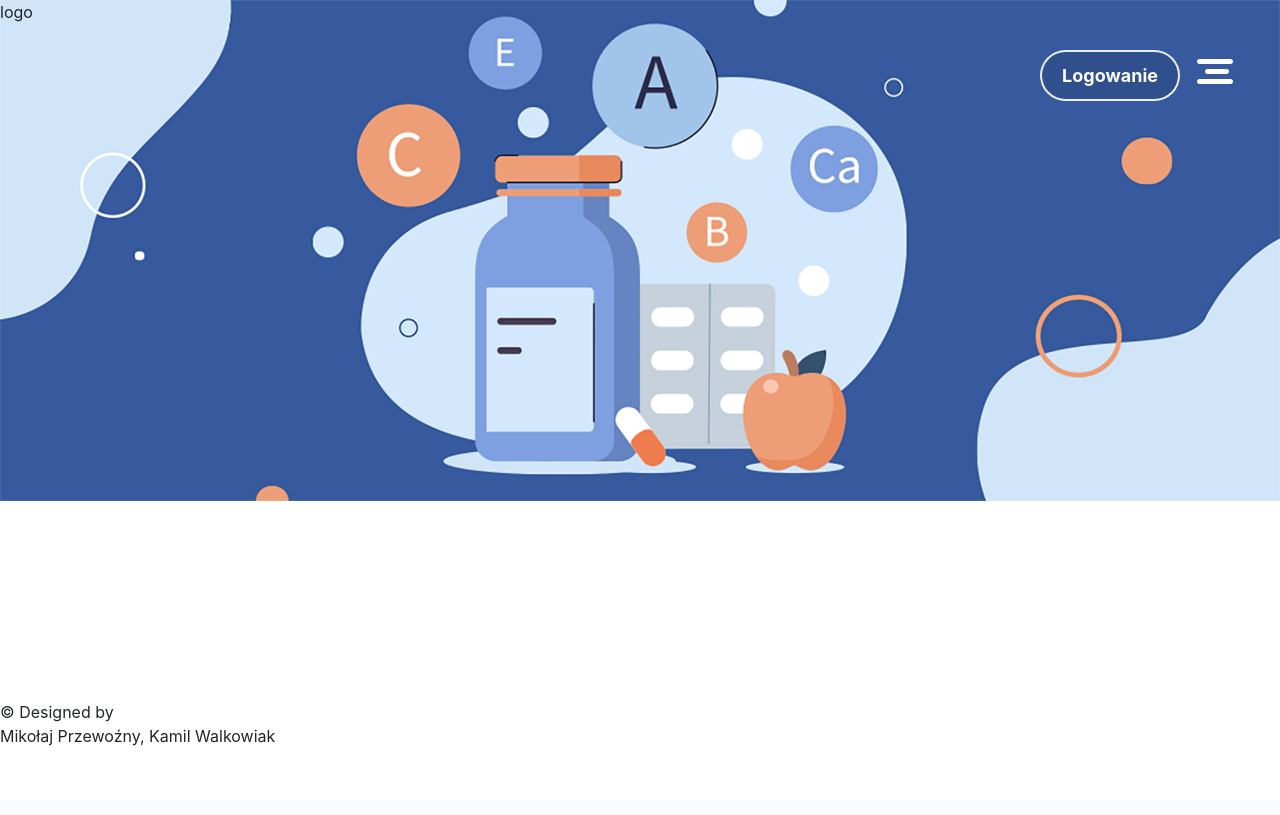
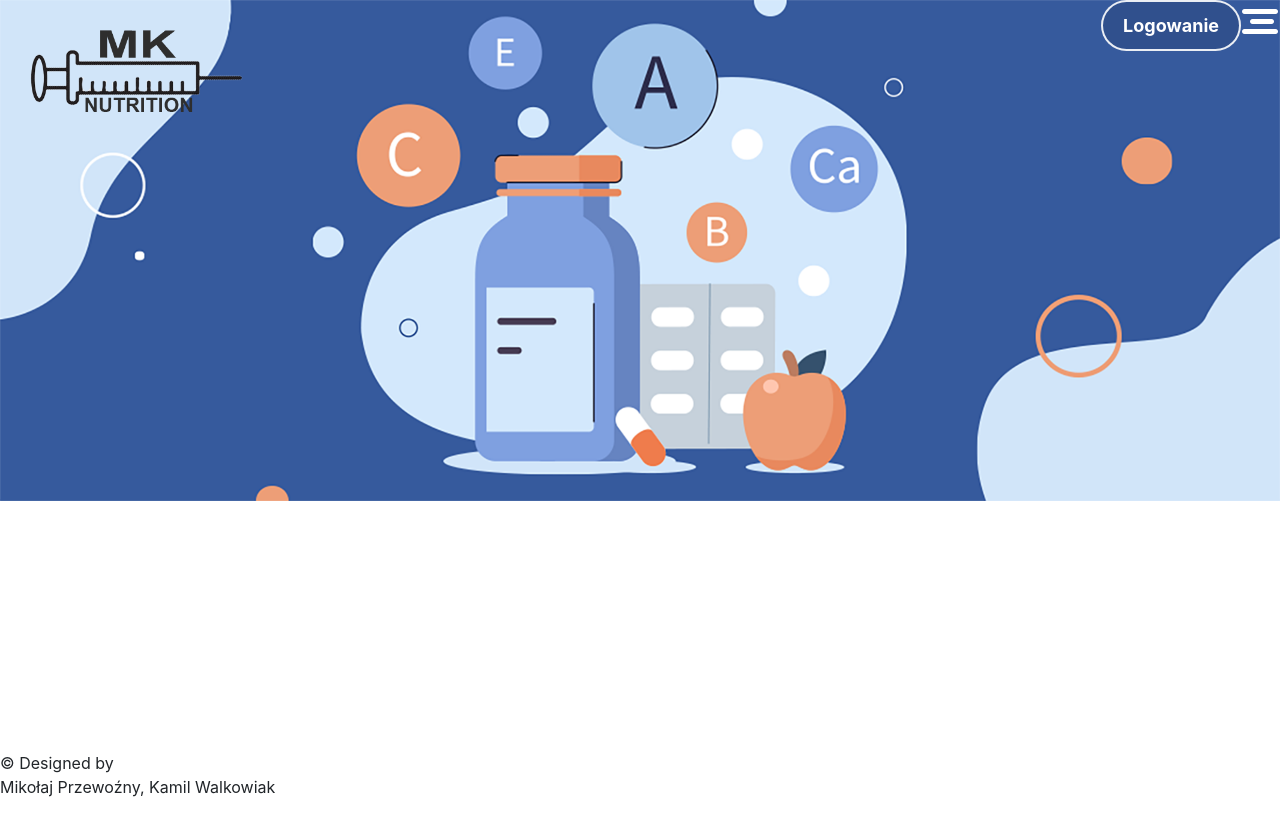
Before and after one commit to ZSET-Leszno/sklep, a PHP site: page / in a window 1280 px wide. Before the commit the page ends 746 px from the top, so only its background shows below. Run offline with PHP 8.4, Linux system fonts and the light colour scheme; some libraries are stand-ins or nearby versions.

Commit message:
***** ***

```diff
--- a/index.html
+++ b/index.html
@@ -28,9 +28,17 @@
 					 <a href="">5</a>
 				  </div>
 			   </div>
-			   <p class="d-inline">logo</p>
-			   <a href="" class="float-right logowanie">Logowanie</a>
-			   <span onclick="otwieranie()" class="float-right przycisk"><img src="images/toogle-icon1.png" class="nakladka-otwieranie"></span>
+			   <div class="d-none d-md-block col-2 temp">
+					<img src="images/logo.png" alt="Logo" class="logo d-inline">
+				</div>
+
+					<div class="">
+			   		<span onclick="otwieranie()" class="float-right przycisk"><img src="images/toogle-icon1.png" class="nakladka-otwieranie"></span>
+
+					<div class="d-none d-md-block temp">
+						<a href="" class="float-right logowanie">Logowanie</a>
+		 			</div>
+				</div>
 		 	</div>
 		</div>
 </header>
--- a/style.css
+++ b/style.css
@@ -8,7 +8,7 @@ html
 
 .header{
     width: 100%;
-    height: 700px;
+    height: 751px;
 }
 
 .tlo
@@ -20,6 +20,18 @@ html
     height: 100%;
 }
 
+.logo
+{
+    width: 100%;
+    position: absolute;
+    top: 30px;
+    left: 30px;
+}
+
+.temp
+{
+    transition: 1s;
+}
 
 .menu-nakladka {
     height: 100%;
@@ -42,16 +54,12 @@ html
 
 .przycisk
 {
-    position: absolute;
-    top: 50px;
-    right: 45px;
+
 }
 
 .logowanie
 {
-    position: absolute;
-    top: 50px;
-    right: 100px;
+
     background-color: rgba(0, 0, 0, 0.1);
     border: 2px solid rgba(255, 255, 255, 0.9);
     border-radius: 50px;
@@ -59,6 +67,7 @@ html
     color: white;
     font-weight: bold;
     font-size: 18px;
+    transition: transform 1s;
 }
 
 .logowanie:hover
```
